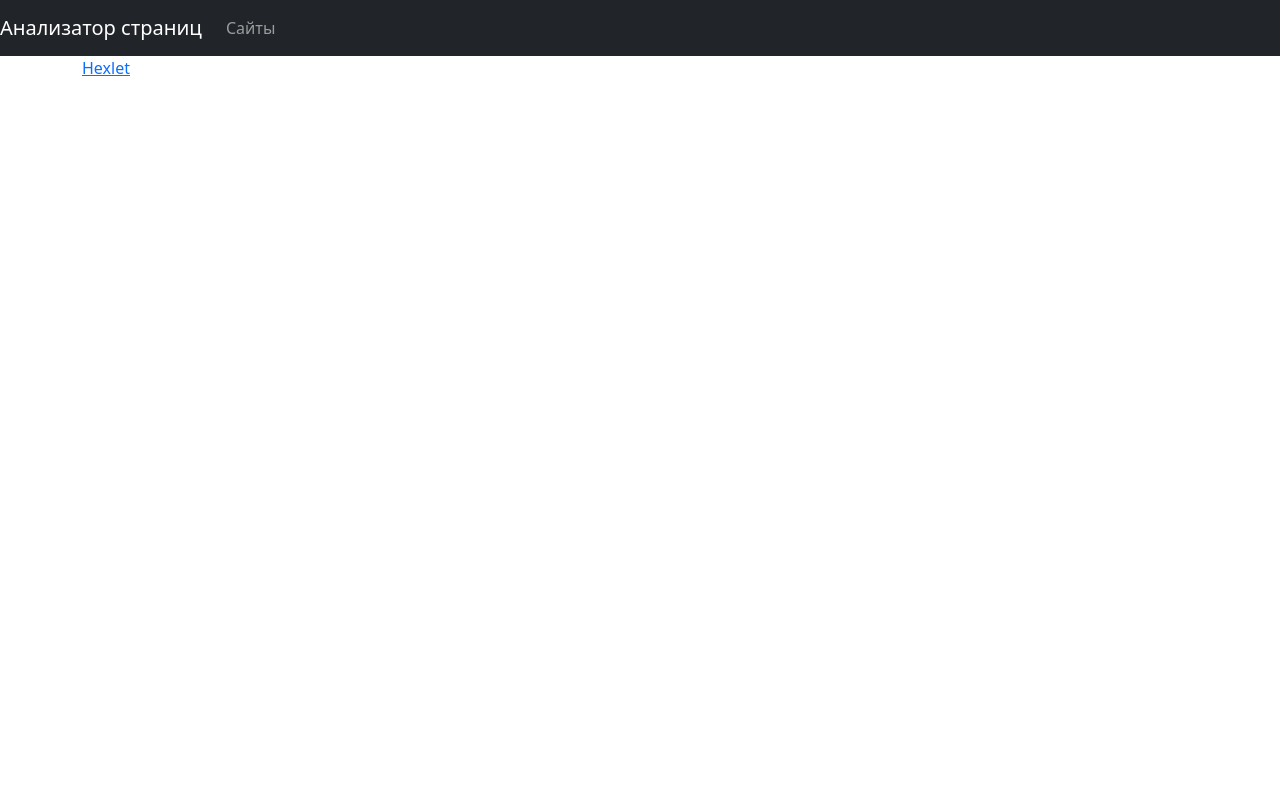
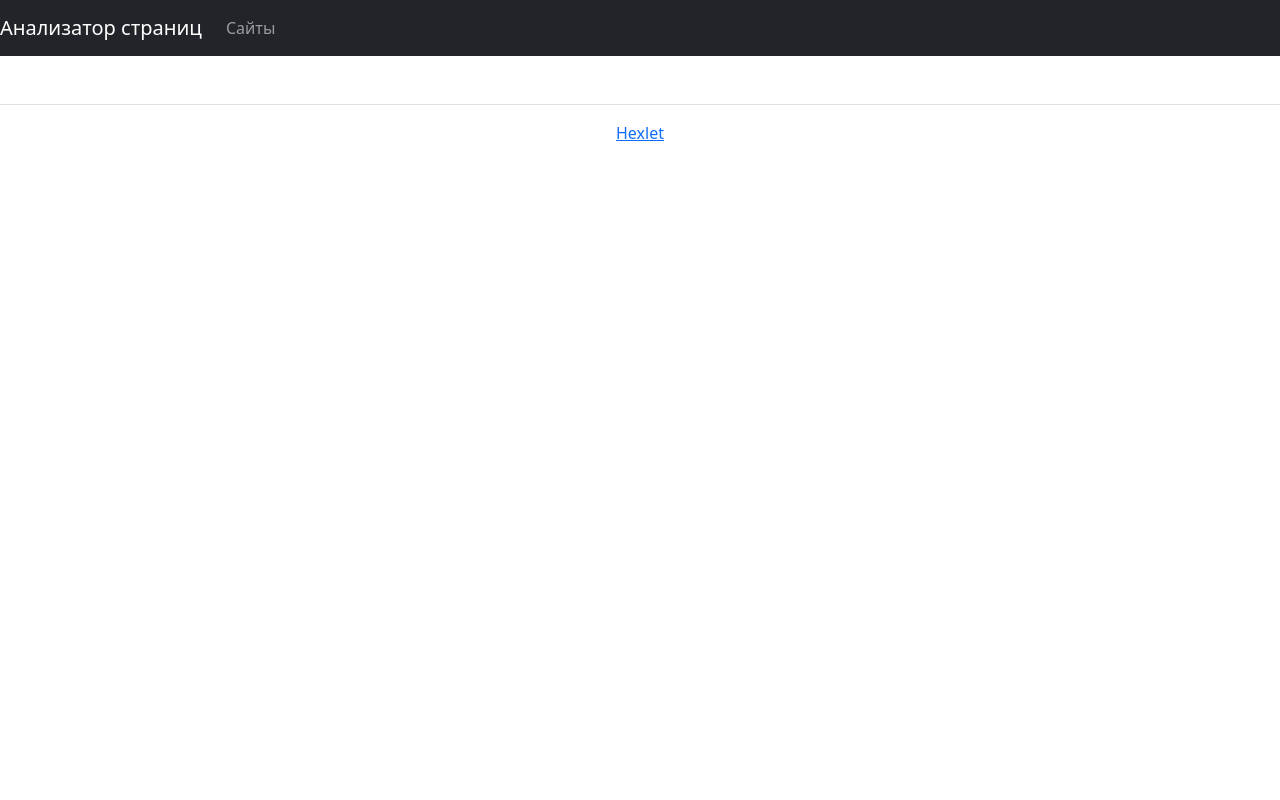
Before and after one commit to illata1998/page-analyzer, a Flask app: page / in a window 1280 px wide. Run offline with Flask 3, Linux system fonts and the light colour scheme.

Commit message:
Update templates/index.html

```diff
--- a/page_analyzer/templates/index.html
+++ b/page_analyzer/templates/index.html
@@ -6,7 +6,7 @@
     <title>Анализатор страниц</title>
     <link href="https://cdn.jsdelivr.net/npm/bootstrap@5.3.3/dist/css/bootstrap.min.css" rel="stylesheet" integrity="sha384-QWTKZyjpPEjISv5WaRU9OFeRpok6YctnYmDr5pNlyT2bRjXh0JMhjY6hW+ALEwIH" crossorigin="anonymous">
 </head>
-<body>
+<body class="min-vh-100 d-flex flex-column">
     <header class="flex-shrink-0">
         <nav class="navbar navbar-expand-lg navbar-dark bg-dark">
             <a class="navbar-brand" href="{{ url_for('index') }}">Анализатор страниц</a>
@@ -20,9 +20,9 @@
         </nav>
     </header>
     <main></main>
-    <footer>
-        <div class="container">
-            <div class="#">
+    <footer class="border-top py-3 mt-5 flex-shrink-0">
+        <div class="container-lg">
+            <div class="text-center">
                 <a href="https://ru.hexlet.io" target="_blank">Hexlet</a>
             </div>
         </div>
```
